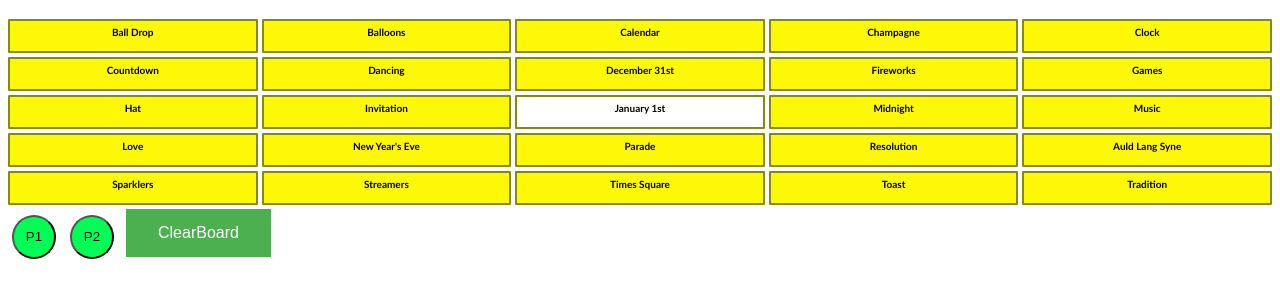
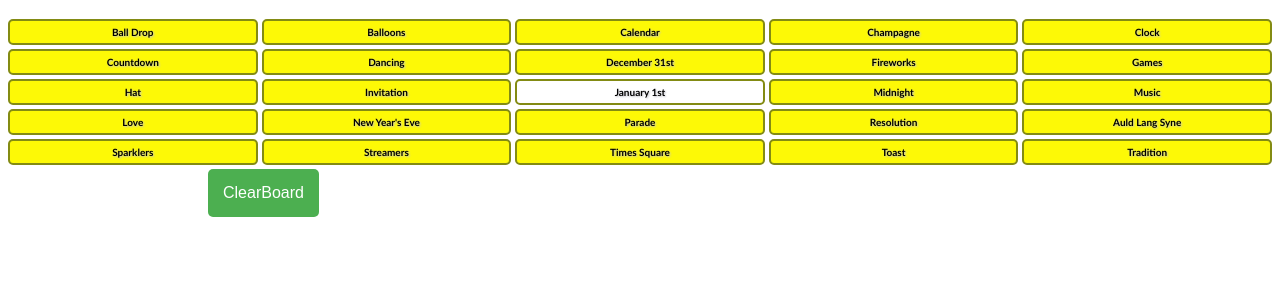
Before and after one commit to chakravartyharish/bingoGame, a React app: page / in a window 1280 px wide. Shown: the part 61-358 px from the top of the page. Built offline with nearby package versions, Linux system fonts and the light colour scheme.

Commit message:
App bingoGame

```diff
--- a/package.json
+++ b/package.json
@@ -9,6 +9,7 @@
     "react": "^18.0.0",
     "react-dom": "^18.0.0",
     "react-scripts": "5.0.1",
+    "react-transition-group": "^4.4.5",
     "sketch": "^0.2.0"
   },
   "scripts": {
--- a/src/components/App.js
+++ b/src/components/App.js
@@ -1,4 +1,5 @@
 import React, { useState, useEffect } from "react"
+import { TransitionGroup, Transition } from "react-transition-group"
 
 import Confetti from "./Confetti"
 import BallAnimation from "./BallAnimation"
@@ -126,14 +127,14 @@ export default function App() {
   //function to select a player 1
   const getButtonId = (e) => {
     if (e.currentTarget.id === "ID") {
-      alert("You clicked on the button with player1")
+      alert("You clicked the button for player1")
     }
   }
 
   //function to select a  player 2
   const getButtonId2 = (e) => {
     if (e.currentTarget.id === "ID") {
-      alert("You clicked on the button with player2")
+      alert("You clicked the button for player2")
     }
   }
 
@@ -169,7 +170,7 @@ export default function App() {
       >
         ClearBoard
       </button>
-      <button
+      {/* <button
         id="ID"
         onClick={(e) => {
           getButtonId(e)
@@ -177,8 +178,8 @@ export default function App() {
         className="Select"
       >
         P1
-      </button>
-      <button
+      </button> */}
+      {/* <button
         onClick={(e) => {
           getButtonId2(e)
         }}
@@ -187,7 +188,7 @@ export default function App() {
       >
         {" "}
         P2
-      </button>
+      </button> */}
     </>
   )
 }
--- a/src/styles.css
+++ b/src/styles.css
@@ -9,16 +9,30 @@
     font-weight: bold;
     font-size: 10px;
     border: 2px rgb(131, 139, 19) double;
-    border-radius: 1px;
+    border-radius: 5px;
     cursor: default;
     padding: 5px;
-    min-height: 20px;
+    min-height: 10px;
+    text-shadow: 1px 1px 2px rgb(195, 195, 204);
+  }
+
+  .bloc:hover {
+    -webkit-transform: scale(1.1);
+    transform: scale(1.1);
+    background-color: rgb(21, 139, 19);
+    color: rgb(255, 255, 255);
+    transition: all 0.2s;
+    -webkit-transform-origin: center;
+    transform-origin: center;
+    opacity: 0.8;
+    transform: rotate(0.5deg);
   }
   .blocContainer {
     display: grid;
     grid-gap: 4px;
     grid-template-columns: repeat(5, 1fr);
     grid-template-rows: auto auto auto auto auto;
+    box-sizing: border-box;
   }
   .blocClick {
     background: rgb(253, 249, 6);
@@ -37,22 +51,14 @@
     background-color: #4caf50;
     border: none;
     color: white;
-    padding: 15px 32px;
+    padding: 15px 15px;
     text-align: center;
     text-decoration: none;
     display: inline-block;
     font-size: 16px;
-    margin: 4px 2px;
+    margin: 4px 4px;
     cursor: pointer;
-  }
-  .Select {
-    float: left;
-    border-radius: 24px;
-    margin: 10px 10px 4px 4px;
-    height: 44px;
-    width: 44px;
-    vertical-align: top;
-    cursor: pointer;
-    background-color: rgb(0, 255, 85);
+    border-radius: 5px;
+    margin-left: 200px;
   }
 }
```
Also changed, not shown: build/asset-manifest.json, build/index.html, build/static/js/main.c2350976.js.LICENSE.txt (renamed from build/static/js/main.488d3625.js.LICENSE.txt), 9 other files.
